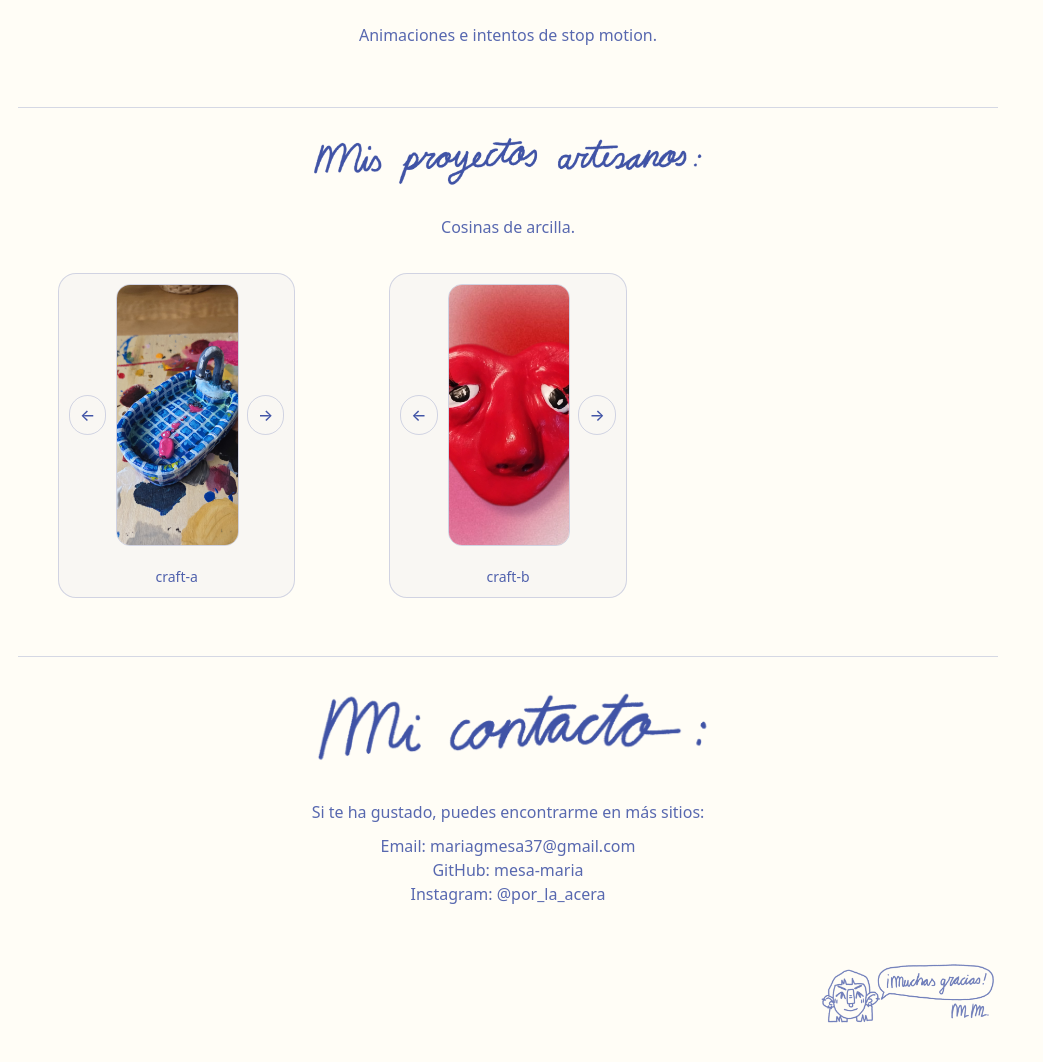
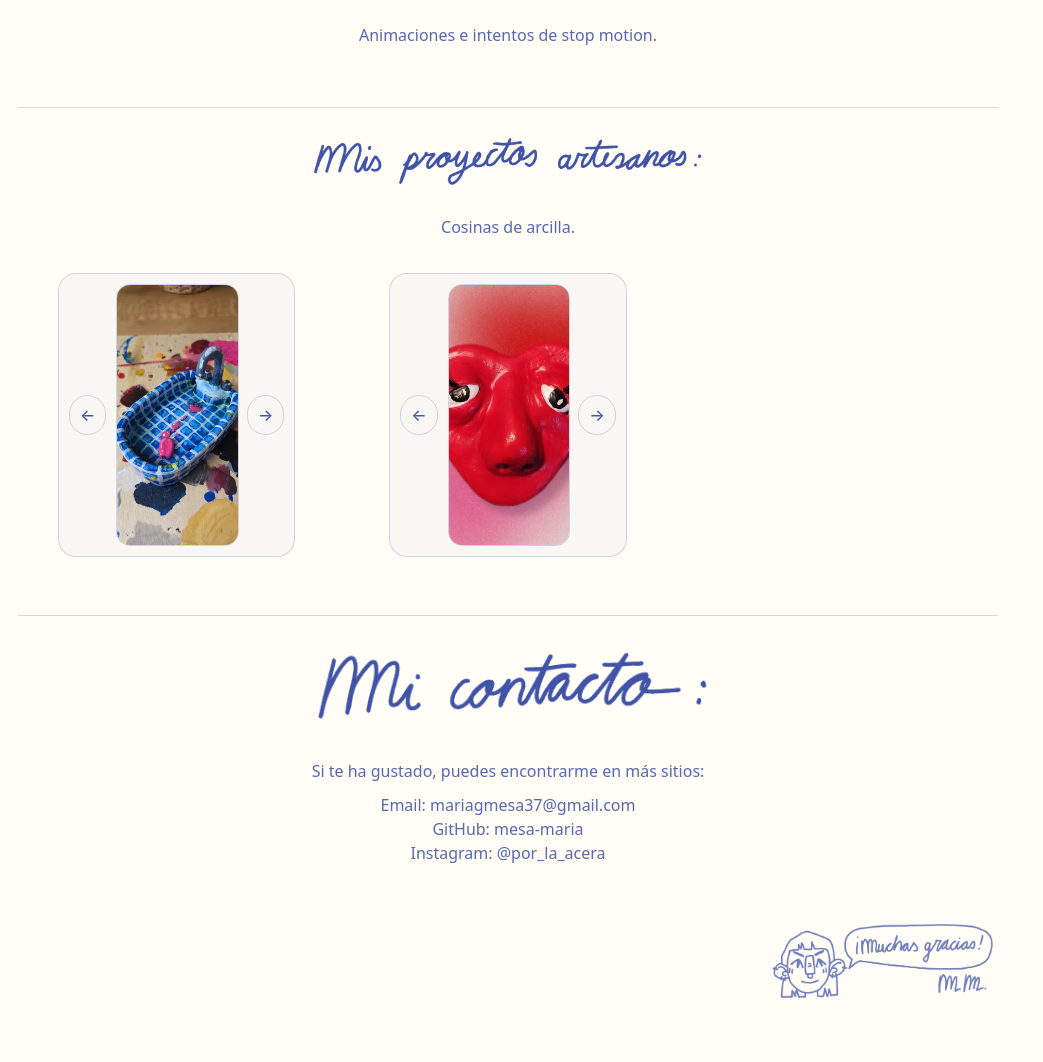
Before and after one commit to mesa-maria/portfolio, a React (Vite) app: page / in a window 1280 px wide. Shown: the part 2381-3443 px from the top of the page, without its empty margins (0-1043 px from the left). Built offline with nearby package versions, Linux system fonts and the light colour scheme.

Commit message:
Import Gallery: Small changes

```diff
--- a/src/App.css
+++ b/src/App.css
@@ -48,7 +48,7 @@ a {
 }
 
 .signature {
-  width: 180px;
+  width: 230px;
   height: auto;
   display: block;
 }
--- a/src/App.tsx
+++ b/src/App.tsx
@@ -224,7 +224,6 @@ export default function App() {
                                         photos={items.map(i => i.src)}
                                         altBase={project}
                                     />
-                                    <figcaption className="cap">{project}</figcaption>
                                 </figure>
                             ))}
                     </div>
```
